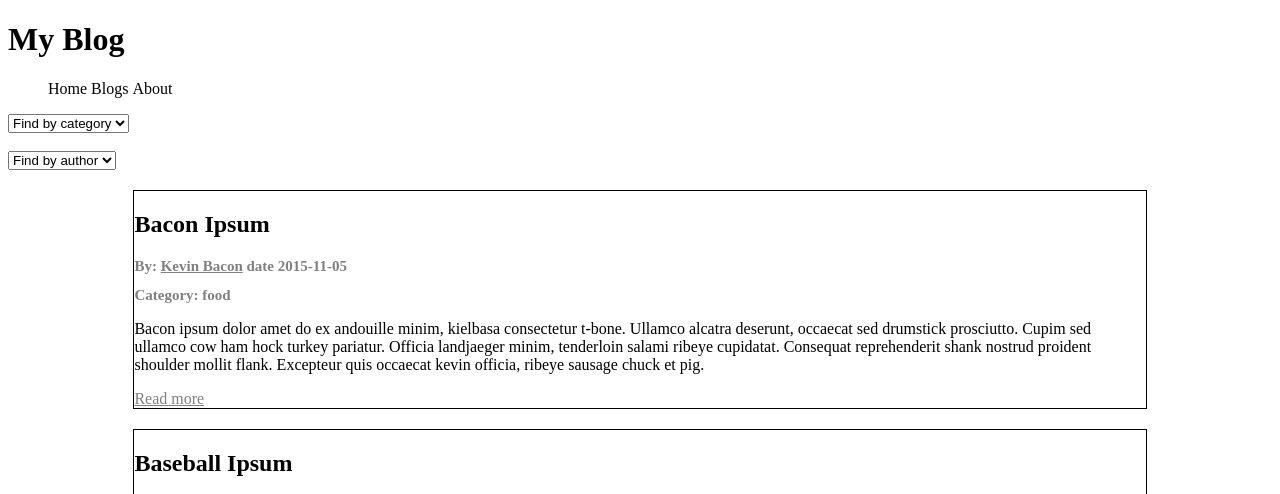
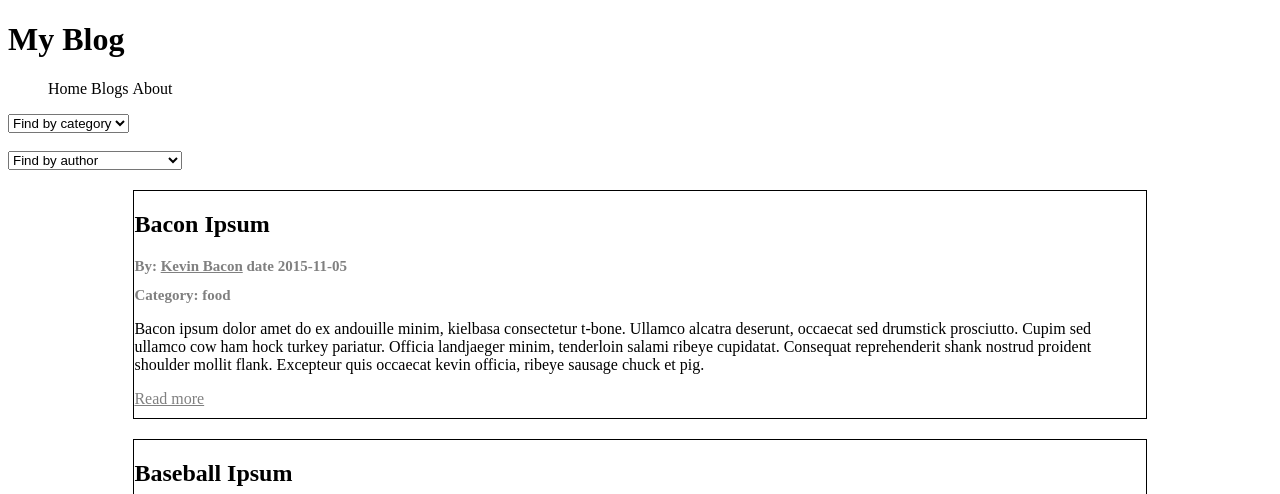
Before and after one commit to ardianajvazi/code-blog, a plain HTML site: page index.html in a window 1280 px wide. Shown: the top 494 px of the page. Drawn offline with nearby package versions, Linux system fonts and the light colour scheme.

Commit message:
populated filters

```diff
--- a/css/style.css
+++ b/css/style.css
@@ -1,10 +1,12 @@
 
 article {
-  border: 1px solid #000;
+  /*border-bottom:1px solid #000;*/
   overflow: auto;
   width: 80%;
   margin: 0 auto;
   margin-top: 20px;
+  margin-bottom: 20px;
+  padding-bottom: 10px;
   border: 1px solid #000;
 }
 
--- a/index.html
+++ b/index.html
@@ -20,7 +20,7 @@
               </select>
             </section><br>
             <section id='dropMenu'>
-              <select class="filterCategories">
+              <select class="filterAuthors">
                 <option class="authors" value="none">Find by author</option>
               </select>
             </section>
--- a/script/articles.js
+++ b/script/articles.js
@@ -20,14 +20,20 @@ Article.prototype.toHTML = function() {
 
 blog.dropDown = function() {
   for (var i = 0; i < blog.rawData.length; i++) {
-    var cat = (blog.rawData[i]).text(this.category);
-    var $menu1 = $('categories').clone();
-    $menu1.removeAttr('id').text(cat);
-    $('filterCategories').append($menu1);
+    var cate = blog.rawData[i].category;
+    var $menu1 = $('.categories').clone();
+    $menu1.removeAttr('class').text(cate);
+    $('.filterCategories').append($menu1);
   }
-
 };
-
+blog.dropDown2 = function() {
+  for (var i = 0; i < blog.rawData.length; i++) {
+    var auth = blog.rawData[i].author;
+    var $menu2 = $('.authors').clone();
+    $menu2.removeAttr('class').text(auth);
+    $('.filterAuthors').append($menu2);
+  }
+};
 
 blog.sortRawDate = function() {
   blog.rawData.sort(function (a, b) {
@@ -64,6 +70,7 @@ $(document).ready(function() {
   blog.createArticles();
   blog.hideArticles();
   blog.dropDown();
+  blog.dropDown2();
 });
 
 //look at data attributes
```
